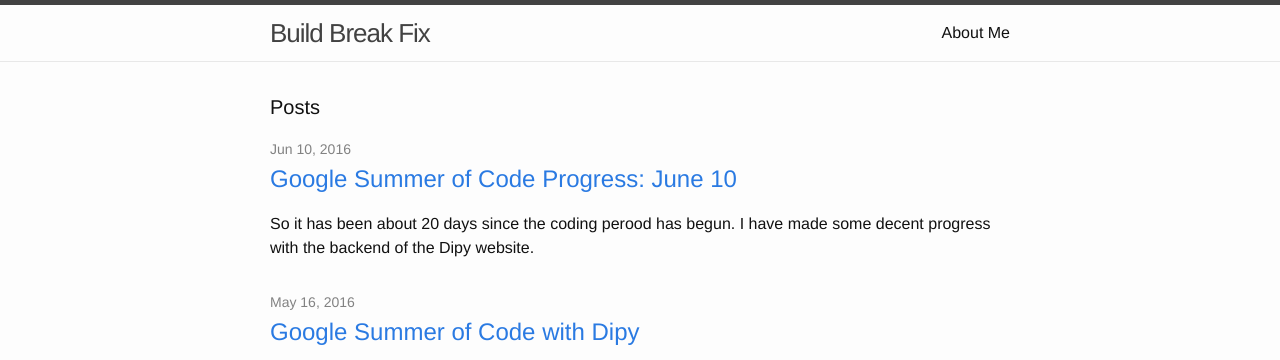
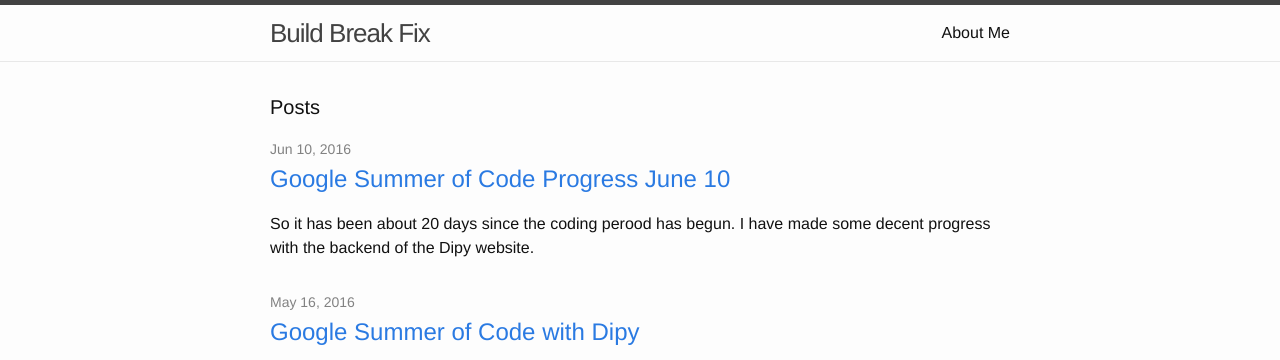
Before and after one commit to ghoshbishakh/blog, a Jekyll site: the page built from index.html, in a window 1280 px wide. Shown: the top 360 px of the page. Built offline with Jekyll 4.4.1, drawn with Linux system fonts in a browser that asks for light colours.

Commit message:
Updated Site

```diff
--- a/_posts/2016-06-10-google-summer-of-code-progress-june-10.markdown
+++ b/_posts/2016-06-10-google-summer-of-code-progress-june-10.markdown
@@ -1,6 +1,6 @@
 ---
 layout: post
-title:  "Google Summer of Code Progress: June 10"
+title:  "Google Summer of Code Progress June 10"
 date:   2016-06-10 11:34:14 +0530
 categories: blogpost
 comments: true
```
